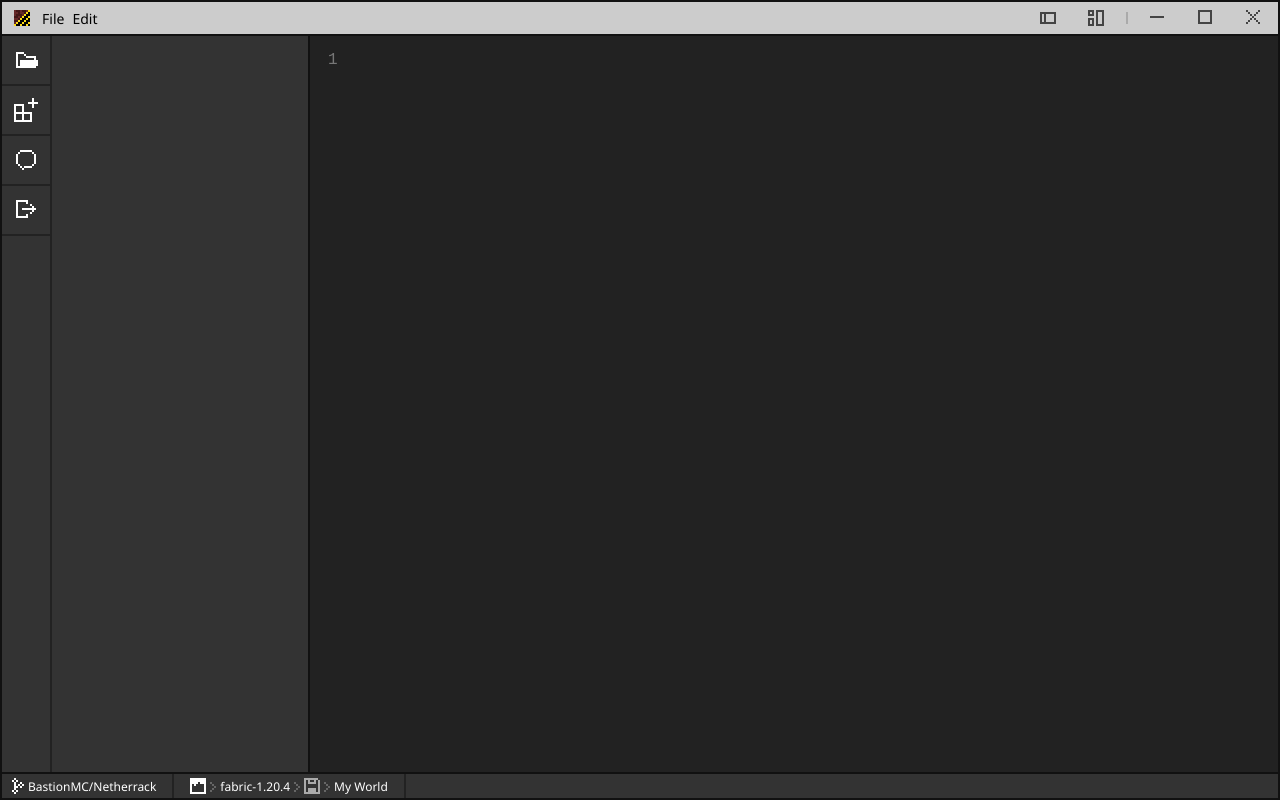
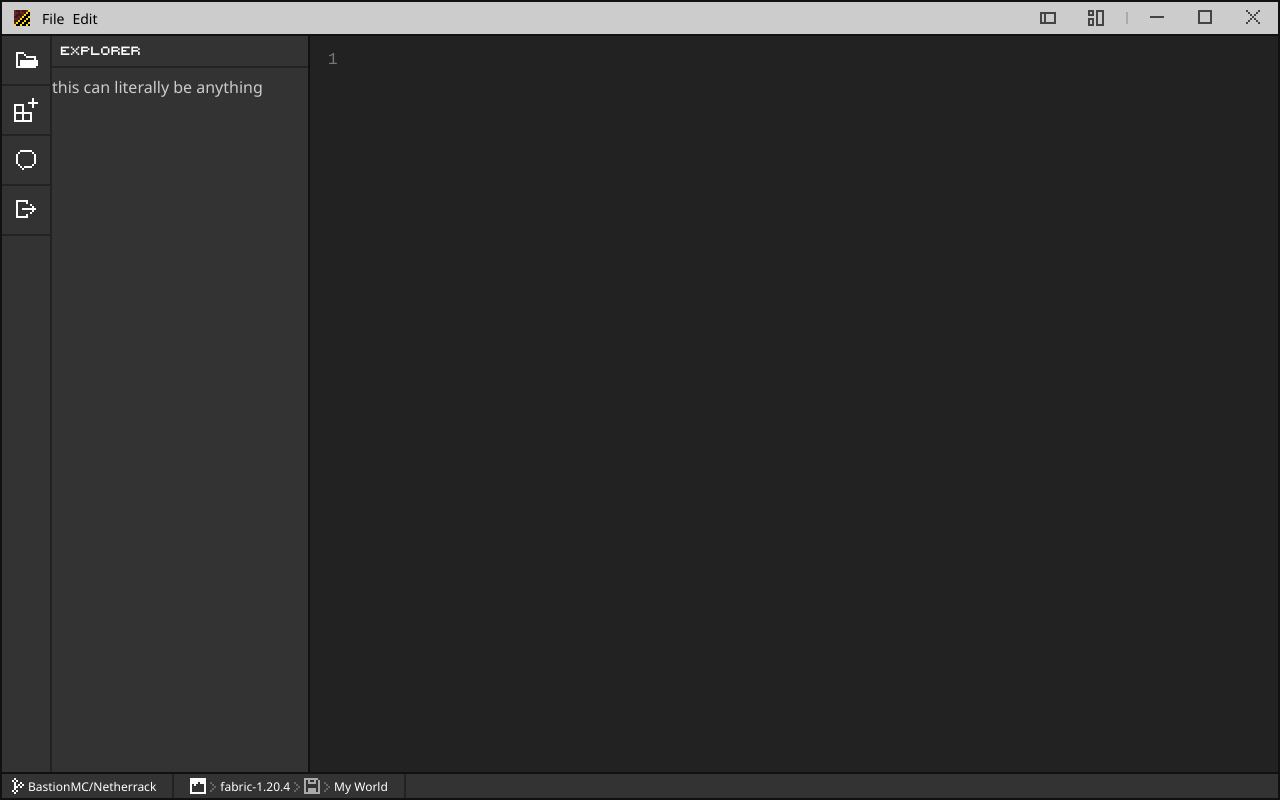
Before and after one commit to BastionMC/Netherrack, a website: page netherrack/src/index.html in a window 1280 px wide. Drawn offline with Linux system fonts and the light colour scheme.

Commit message:
ive suffered

```diff
--- a/netherrack/src/index.html
+++ b/netherrack/src/index.html
@@ -44,7 +44,14 @@
                     <span id="tooltip">Placeholder</span>
                 </span>
             </div>
-            <div id="sidebar-menu"></div>
+            <div id="sidebar-menu">
+                <div class="title">
+                    <span id="title">Explorer</span>
+                </div>
+                <div class="content">
+                    this can literally be anything
+                </div>
+            </div>
         </div>
         <div id="content">
             <div style="display: none;" id="tabs"></div>
--- a/netherrack/src/src/css/content.css
+++ b/netherrack/src/src/css/content.css
@@ -113,6 +113,23 @@ body > .content > #sidebar > #sidebar-menu {
 
     background-color: #333;
     width: 256px;
+    user-select: none;
+
+    display: grid;
+    grid-template-rows: 32px auto;
+    grid-template-columns: auto;
+    gap: 8px;
+}
+body > .content > #sidebar > #sidebar-menu > .title {
+    border-bottom: 2px #222 solid;
+    padding: 8px;
+    line-height: 1;
+}
+body > .content > #sidebar > #sidebar-menu > .title > #title {
+    font-family: "Five";
+    font-size: 12px;
+    display: block;
+    color: white;
 }
 
 body > .content > #content {
--- a/netherrack/src/src/css/footer.css
+++ b/netherrack/src/src/css/footer.css
@@ -46,6 +46,11 @@ body > .footer > .save-location:active {
     margin: -4px;
     margin-left: -16px;
     margin-right: -16px;
+}
+body > .footer > .save-location:nth-child(1):hover,
+body > .footer > .save-location:nth-child(1):active {
+    padding-left: 8px;
+    margin-left: -8px;
 }
 body > .footer > .save-location:active {
     background-color: #333;
--- a/netherrack/src/src/js/text_edit.js
+++ b/netherrack/src/src/js/text_edit.js
@@ -1,3 +1,5 @@
+// jesus christ the fucking line numbers are desynced im fucking loooooooooooooooosing it 😀😀😀😀😀😀😀😀😀😀😀😀😀
+
 let codeArea = document.getElementById("codeArea");
 let lineNumbers = document.getElementById("lineNumbers");
 
@@ -24,7 +26,6 @@ function isScrollingUp(event) {
 }
 
 codeArea.addEventListener("input", setLineNumbers);
-codeArea.addEventListener("keydown", setLineNumbers);
 
 function setLineNumbers() {
     let lineCount = codeArea.value.split("\n").length;
--- /dev/null
+++ b/plugin-concepting/org.bastionmc.core/index.js
@@ -0,0 +1,5 @@
+api.defineExtension({
+    "name": "Core"
+    "description": "Core features required for Netherrack to function",
+    "required": true
+});
```
